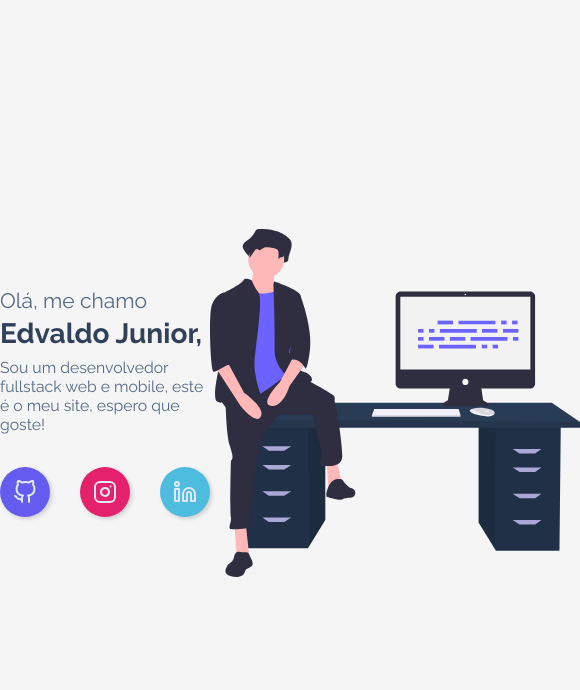
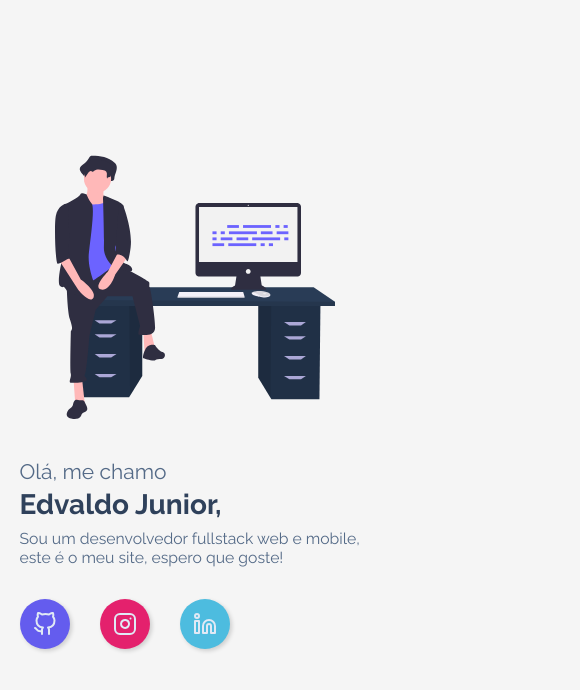
Before and after one commit to EddyPBR/eddypbr-website, a Next.js app: page / in a window 390 px wide. Shown: the top 690 px of the page, 580 px wide, since content can reach past the window. Built offline with nearby package versions, Linux system fonts and the light colour scheme.

Commit message:
:package: Definindo responsividade do inicio da página home

```diff
--- a/src/pages/home.module.scss
+++ b/src/pages/home.module.scss
@@ -1,6 +1,7 @@
 .presentation {
   min-height: calc(100vh - 40px);
-  width: 100vw;
+  width: 90vw;
+  margin: 0 auto;
 
   display: flex;
   justify-content: center;
@@ -15,6 +16,14 @@
     justify-content: space-between;
     justify-items: center;
 
+    @media (max-width: 768px) {
+      display: flex;
+      justify-content: center;
+      align-items: center;
+      flex-wrap: wrap-reverse;
+      gap: 40px;
+    }
+
     div {
       display: flex;
       flex-direction: column;
@@ -22,6 +31,12 @@
 
       width: 100%;
       max-width: 370px;
+    }
+
+    @media (max-width: 1024px) {
+      div:last-child {
+        max-width: 280px;
+      }
     }
 
     p {
```
